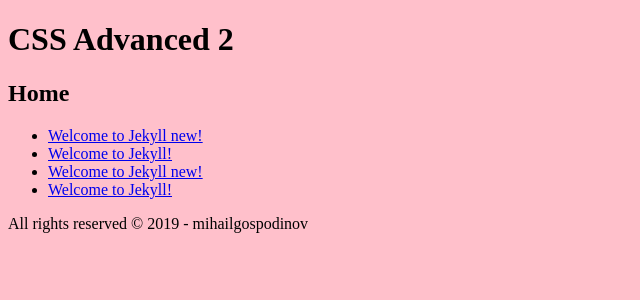
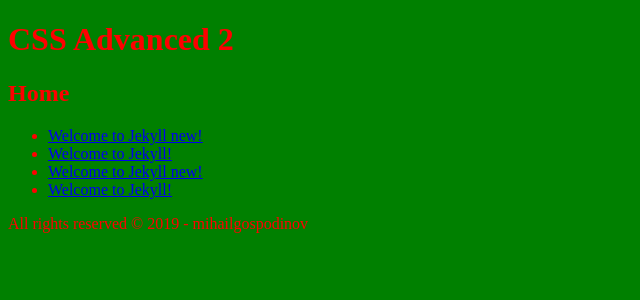
Before and after one commit to gospod1978/css-advanced-demo, a Jekyll site: the page built from index.html, in a window 1280 px wide. Shown: the top 300 px of the page, without its empty margins (0-640 px from the left). Built offline with Jekyll 4.4.1, drawn with Linux system fonts in a browser that asks for light colours.

Commit message:
change background

```diff
--- a/css/style.css
+++ b/css/style.css
@@ -1,3 +1,4 @@
 body {
-    background: pink;
+    background: green;
+    color: red;
 }
```
Also changed, not shown: 1 other file.
